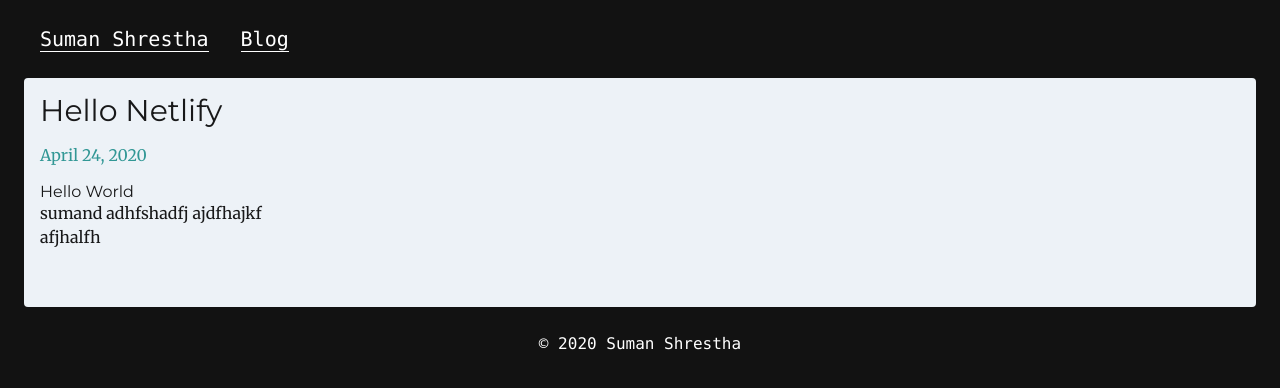
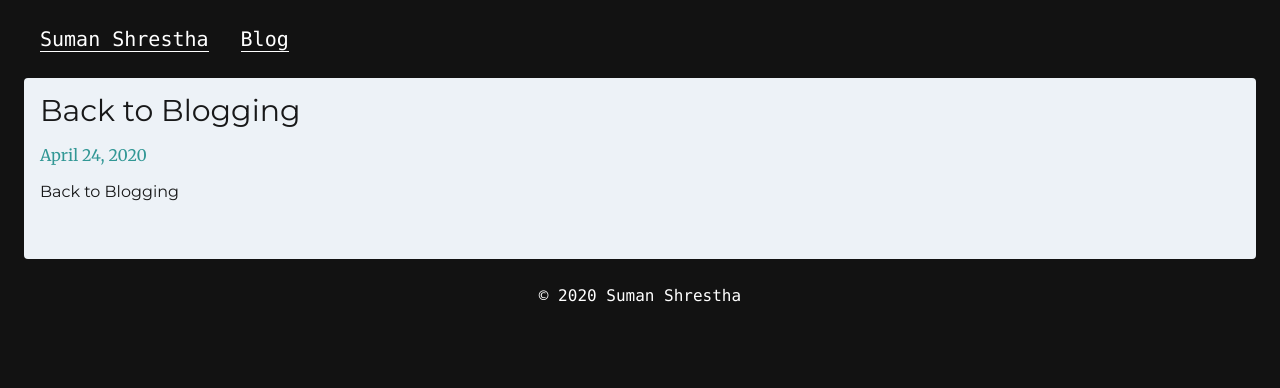
Before and after one commit to sumansta/sumansta.github.io, a Gatsby site: page /blog/hello-netlify/ in a window 1280 px wide. Built offline with nearby package versions, Linux system fonts and the light colour scheme; Gatsby itself is replaced by a stand-in of ours; some packages are replaced by stand-ins of ours.

Commit message:
Update Blog “hello-netlify”

```diff
--- a/content/blog/hello-netlify.md
+++ b/content/blog/hello-netlify.md
@@ -1,12 +1,7 @@
 ---
-path: test
+path: back-to-blogging
 date: 2020-04-24T08:26:51.642Z
-title: Hello Netlify
-description: Examples of building Flexbox grid layouts with Tailwind CSS.  Examples of building Flexbox grid layouts with Tailwind CSS.  Examples of building Flexbox grid layouts with Tailwind CSS.
+title: Back to Blogging
+description: Why I restarted Blogging?
 ---
-
-# Hello World
-
-sumand adhfshadfj ajdfhajkf
-
-afjhalfh
+# Back to Blogging
```
